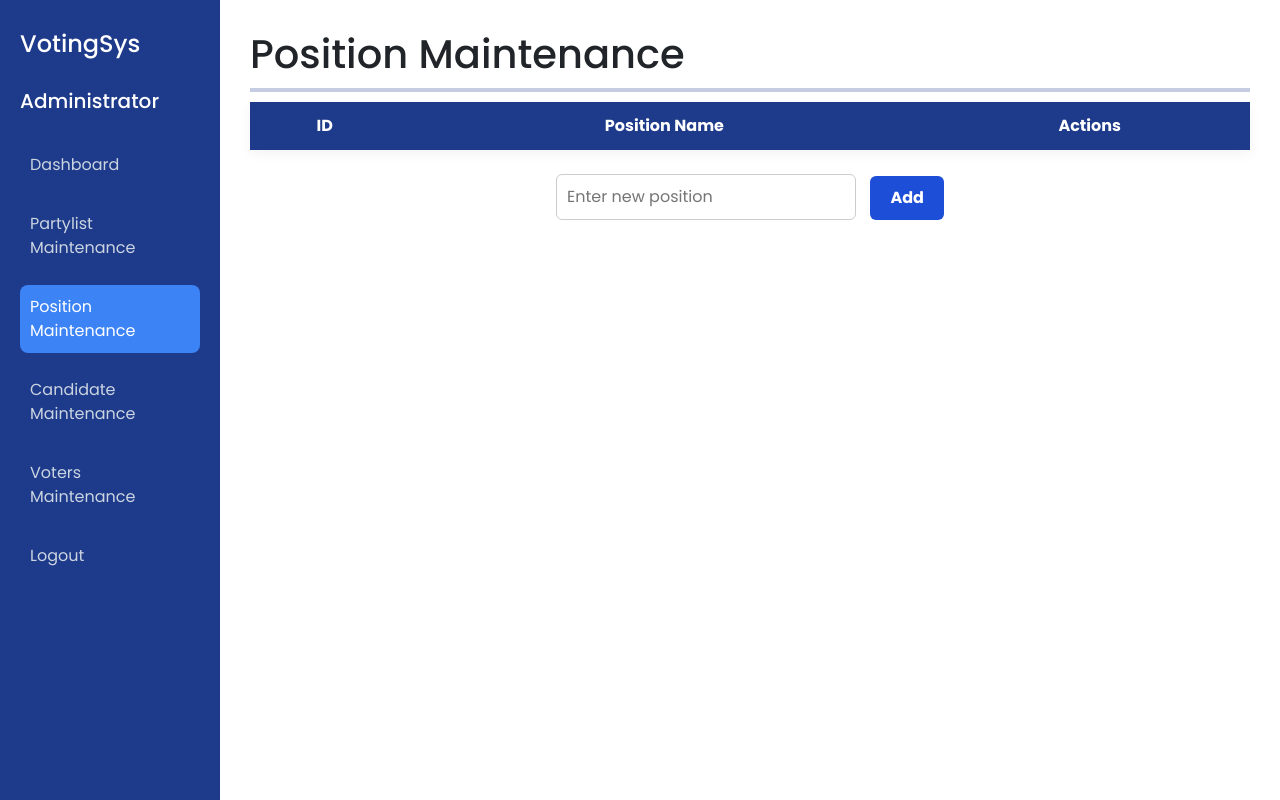
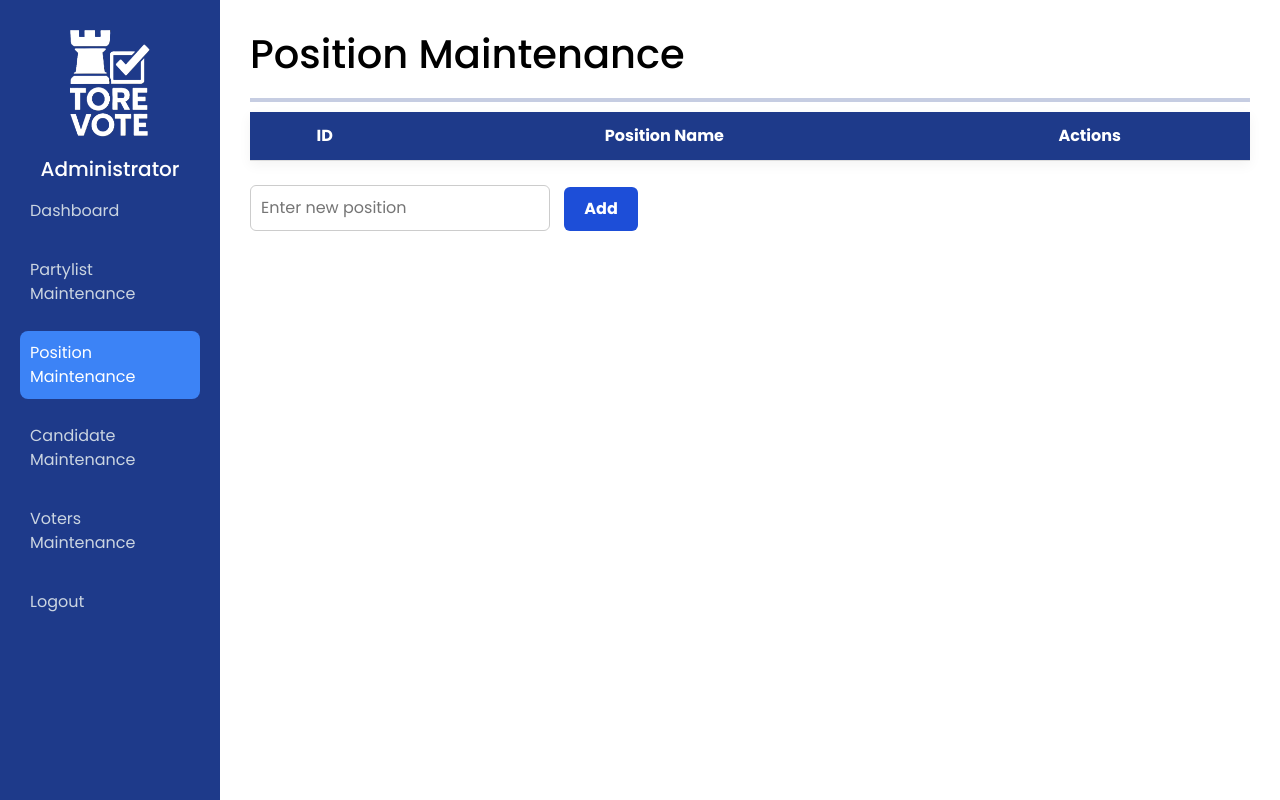
Before and after one commit to cafyrei/ToreVote, a PHP site: page /position_maintenance.php in a window 1280 px wide. Run offline with PHP 8.4, Linux system fonts and the light colour scheme; data that the repository does not hold is empty.

Commit message:
SIDEBAR ATA TO

```diff
--- a/pages/partylist_maintenance.php
+++ b/pages/partylist_maintenance.php
@@ -77,8 +77,6 @@ if (isset($_GET['delete'])) {
     <meta name="viewport" content="width=device-width, initial-scale=1.0" />
     <title>Position Maintenance</title>
     <link rel="stylesheet" href="../styles/partylist_maintenance.css" />
-    <link rel="stylesheet" href="https://stackpath.bootstrapcdn.com/bootstrap/4.5.2/css/bootstrap.min.css" />
-    <link rel="stylesheet" href="https://stackpath.bootstrapcdn.com/bootstrap/4.5.2/css/bootstrap.min.css">
     <link href="https://cdn.jsdelivr.net/npm/bootstrap@5.3.0/dist/css/bootstrap.min.css" rel="stylesheet">
     <script src="https://cdn.jsdelivr.net/npm/bootstrap@5.3.0/dist/js/bootstrap.bundle.min.js"></script>
 </head>
@@ -86,8 +84,8 @@ if (isset($_GET['delete'])) {
 <body>
     <div class="dashboard">
         <aside class="sidebar">
-            <h2 class="logo">VotingSys</h2>
-            <h5 class="logo">Administrator</h5>
+            <img src="../img/logo2.png" alt="VotingSys Logo" style="width: 80px; height: auto; display: block; margin: 0 auto;" />
+            <h5 class="admin" style="margin-top: 20px; text-align: center;">Administrator</h5>
             <nav>
                 <a href="./dashboard.php">Dashboard</a>
                 <a href="./partylist_maintenance.php" class="active">Partylist Maintenance</a>
--- a/pages/position_maintenance.php
+++ b/pages/position_maintenance.php
@@ -61,19 +61,21 @@ if (isset($_GET['delete'])) {
     <meta charset="UTF-8" />
     <meta name="viewport" content="width=device-width, initial-scale=1.0" />
     <title>Position Maintenance</title>
-    <link rel="stylesheet" href="../styles/position_maintenance.css" />
+
+    <link href="https://cdn.jsdelivr.net/npm/bootstrap@5.3.0/dist/css/bootstrap.min.css" rel="stylesheet">
+    <script src="https://cdn.jsdelivr.net/npm/bootstrap@5.3.0/dist/js/bootstrap.bundle.min.js">
+    </script><link rel="stylesheet" href="../styles/position_maintenance.css" />
     <link rel="stylesheet" href="https://stackpath.bootstrapcdn.com/bootstrap/4.5.2/css/bootstrap.min.css" />
     <link rel="stylesheet" href="https://stackpath.bootstrapcdn.com/bootstrap/4.5.2/css/bootstrap.min.css">
-     <link href="https://cdn.jsdelivr.net/npm/bootstrap@5.3.0/dist/css/bootstrap.min.css" rel="stylesheet">
-    <script src="https://cdn.jsdelivr.net/npm/bootstrap@5.3.0/dist/js/bootstrap.bundle.min.js"></script>
+
 
 </head>
 
 <body>
     <div class="dashboard">
         <aside class="sidebar">
-            <h2 class="logo">VotingSys</h2>
-            <h5 class="logo">Administrator</h5>
+            <img src="../img/logo2.png" alt="VotingSys Logo" style="width: 80px; height: auto; display: block; margin: 0 auto;" />
+            <h5 class="admin" style="margin-top: 20px; text-align: center;">Administrator</h5>
             <nav>
                 <a href="./dashboard.php">Dashboard</a>
                 <a href="./partylist_maintenance.php">Partylist Maintenance</a>
@@ -85,7 +87,7 @@ if (isset($_GET['delete'])) {
         </aside>
 
         <main class="main-content">
-            <h1>Position Maintenance</h1>
+            <h1 class="h1" style="text-align: left; font-size: 40px;">Position Maintenance</h1>
 
             <hr style="margin: 10px 0; border-top: 4px solid #1e3a8a;" />
 
--- a/pages/voters_addition.php
+++ b/pages/voters_addition.php
@@ -35,7 +35,6 @@ if (isset($_POST['add'])) {
   <title>Voting Dashboard</title>
   <link rel="stylesheet" href="../styles/voters_modification-style.css" />
   <link rel="stylesheet" href="../styles/add_voter-style.css" />
-
   <link rel="stylesheet" href="https://stackpath.bootstrapcdn.com/bootstrap/4.5.2/css/bootstrap.min.css" />
   <link rel="stylesheet" href="https://stackpath.bootstrapcdn.com/bootstrap/4.5.2/css/bootstrap.min.css">
    <link href="https://cdn.jsdelivr.net/npm/bootstrap@5.3.0/dist/css/bootstrap.min.css" rel="stylesheet">
@@ -46,8 +45,8 @@ if (isset($_POST['add'])) {
   <div class="dashboard">
     <!-- sidebar -->
     <aside class="sidebar">
-      <h2 class="logo">VotingSys</h2>
-      <h3 class="logo">Administrator</h3>
+      <img src="../img/logo2.png" alt="VotingSys Logo" style="width: 80px; height: auto; display: block; margin: 0 auto;" />
+      <h5 class="admin" style="margin-top: 20px; text-align: center;">Administrator</h5>
         <nav>
                 <a href="./dashboard.php">Dashboard</a>
                 <a href="./partylist_maintenance.php">Partylist Maintenance</a>
@@ -62,6 +61,7 @@ if (isset($_POST['add'])) {
     <main class="main-content">
       <header class="topbar">
         <h1>Add Voter</h1>
+        <hr style="margin: 10px 0; border-top: 4px solid #1e3a8a;" />
       </header>
  <div class="regis-wrapper">
     <div class="form-box">
--- a/styles/position_maintenance.css
+++ b/styles/position_maintenance.css
@@ -24,13 +24,11 @@ body {
   padding: 30px 20px;
 }
 
-.sidebar h2 {
-  font-size: 24px;
-}
-
-.logo {
-  font-size: 20px;
-  margin-bottom: 30px;
+.logo-image {
+  width: 150px;
+  height: auto;
+  margin-bottom: 20px;
+  display: block;
 }
 
 .sidebar nav a {
@@ -61,18 +59,17 @@ body {
   }
 }
 
-.h1{
-    text-align: center;
-}
+
 .main-content {
   padding: 30px;
   flex: 1;
+
 }
 
-h1 {
+html .h1 {
   font-size: 28px;
+  color: #000;
   margin-bottom: 20px;
-  color: #1e3a8a;
 }
 
 .add-form, .edit-form {
@@ -184,7 +181,3 @@ table, th, td {
   text-align: center;
   vertical-align: middle;
 }
-
-.main-content form {
-  text-align: center;
-}
--- a/styles/results-style.css
+++ b/styles/results-style.css
@@ -22,12 +22,6 @@ body {
   background-color: #1e3a8a;
   color: white;
   padding: 30px 20px;
-}
-
-.logo {
-  font-size: 24px;
-  font-weight: bold;
-  margin-bottom: 30px;
 }
 
 .sidebar nav a {
```
Also changed, not shown: pages/add-candidates.php (+6 -7 lines), pages/dashboard.php (+4 -5 lines), pages/voters_maintenance.php (+6 -6 lines), pages/voters_modification.php (+9 -9 lines), styles/add-candidate.css (+13 -13 lines), styles/dashboard-style.css (+3 -9 lines), styles/partylist_maintenance.css (+14 -9 lines), styles/voters_maintenance-style.css (+8 -9 lines), styles/voters_modification-style.css (+7 -8 lines), img/backgroundtorevote.png (added), img/logo.png (added), img/logo2.png (added).
